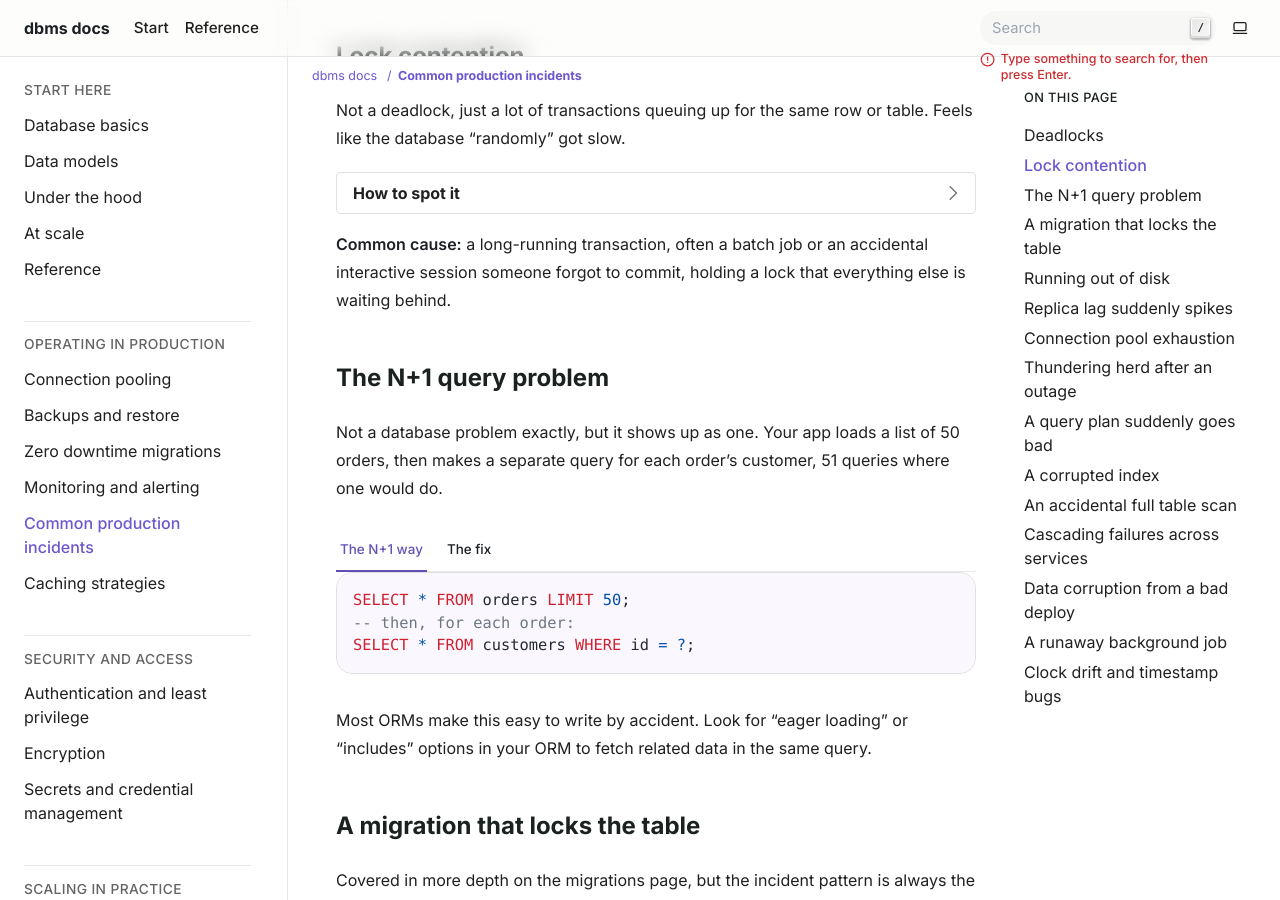
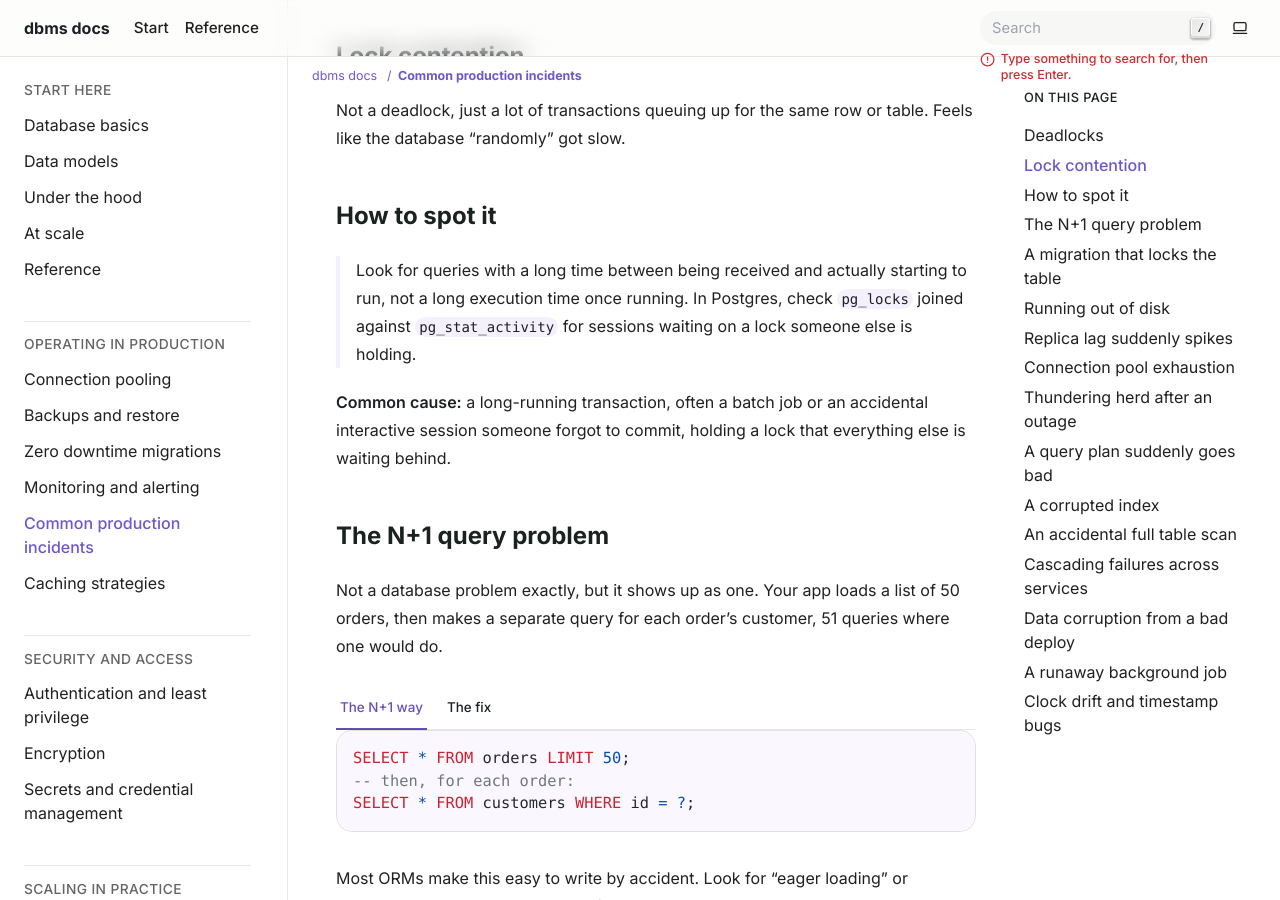
Before and after one commit to musix787-sketch/databases, a Sphinx documentation site: the page built from source/common-incidents.rst, in a window 1280 px wide and 900 px high, scrolled down 614 px. Built offline with Sphinx 7.4.7, drawn with Linux system fonts in a browser that asks for light colours; some of the changed lines change nothing that is shown.

Commit message:
Update common-incidents.rst

```diff
--- a/source/common-incidents.rst
+++ b/source/common-incidents.rst
@@ -29,7 +29,8 @@ Lock contention
 Not a deadlock, just a lot of transactions queuing up for the same row or
 table. Feels like the database "randomly" got slow.
 
-.. dropdown:: How to spot it
+How to spot it
+-------------------
 
    Look for queries with a long time between being received and actually
    starting to run, not a long execution time once running. In Postgres,
```
